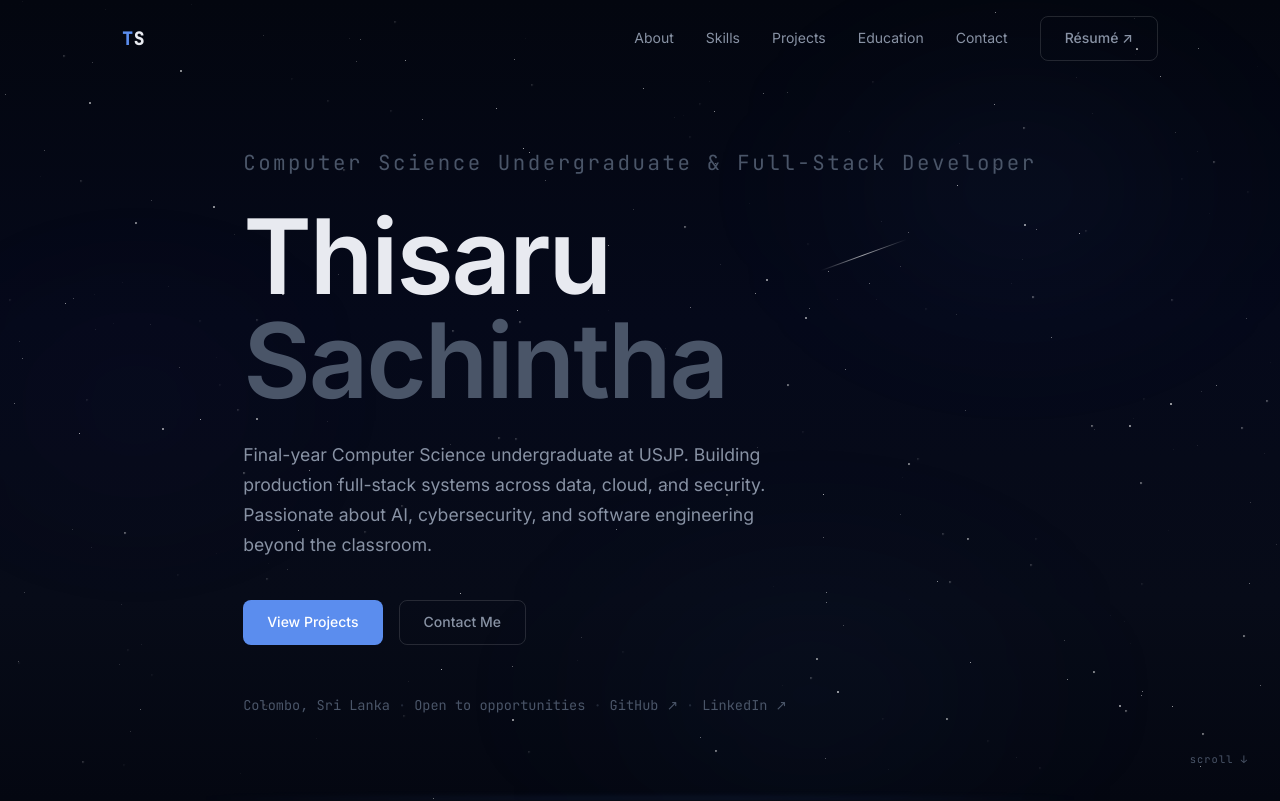
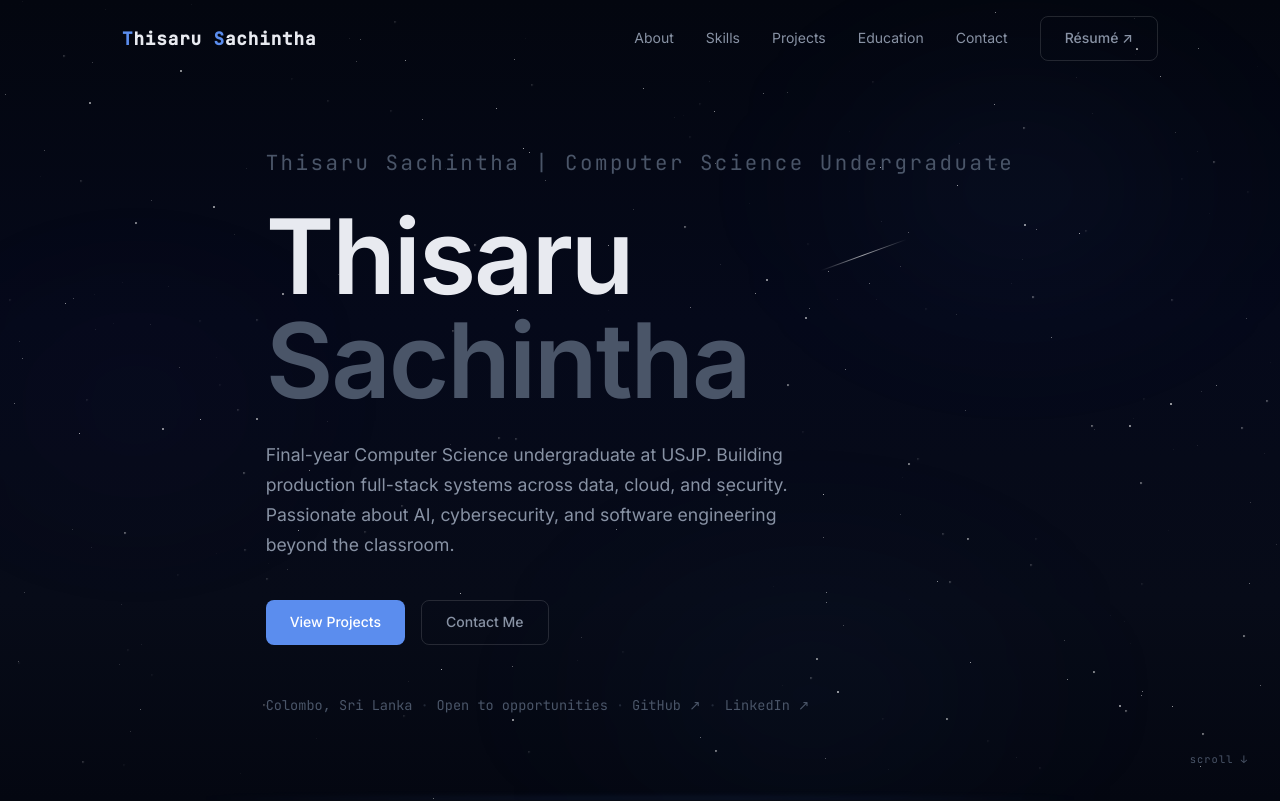
Before and after one commit to Thisaru-Sach/Portfolio-Website, a React (Vite) app: page / in a window 1280 px wide. Shown: the top 801 px of the page. Built offline with nearby package versions, Linux system fonts and the light colour scheme.

Commit message:
name changes

```diff
--- a/src/components/Hero/Hero.jsx
+++ b/src/components/Hero/Hero.jsx
@@ -10,7 +10,7 @@ export default function Hero() {
 
       <div className="container hero-inner">
         <p className="mono hero-tag reveal d1">
-           Computer Science Undergraduate & Full-Stack Developer
+           Thisaru Sachintha | Computer Science Undergraduate
         </p>
 
         <h1 className="hero-name reveal d2">
--- a/src/components/Navbar/Navbar.jsx
+++ b/src/components/Navbar/Navbar.jsx
@@ -43,7 +43,7 @@ export default function Navbar() {
       <div className="container navbar-inner">
         {/* Logo / name */}
         <a href="#hero" className="navbar-logo mono" onClick={close}>
-          <span className="accent">T</span>S
+          <span className="accent">T</span>hisaru{" "}<span className="accent">S</span>achintha
         </a>
 
         {/* Desktop links */}
```
